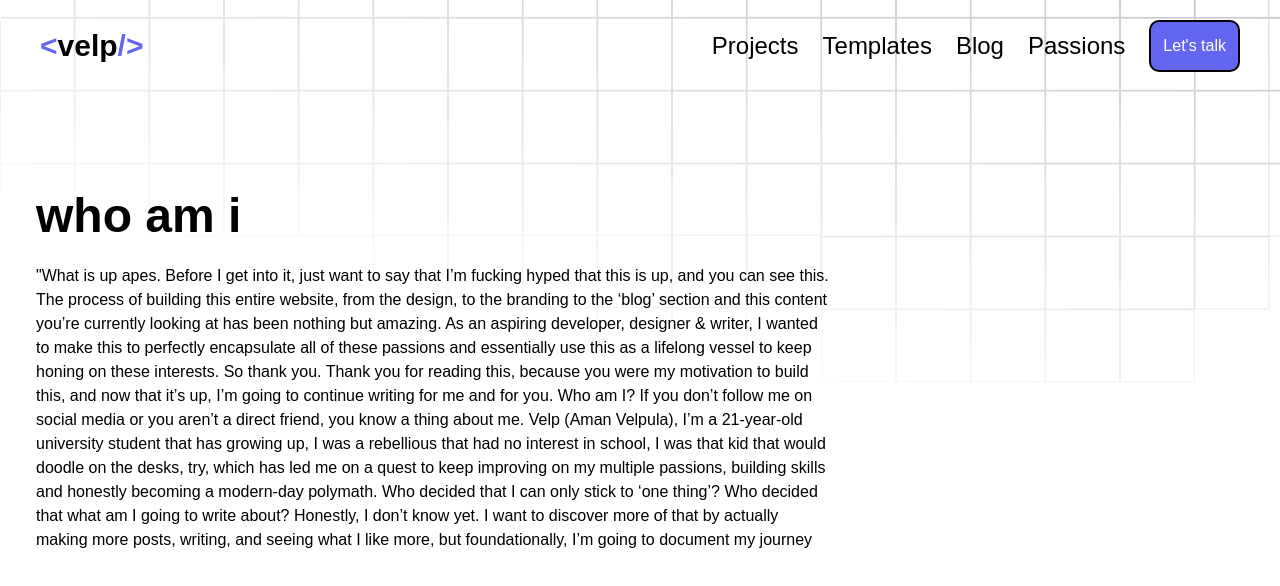
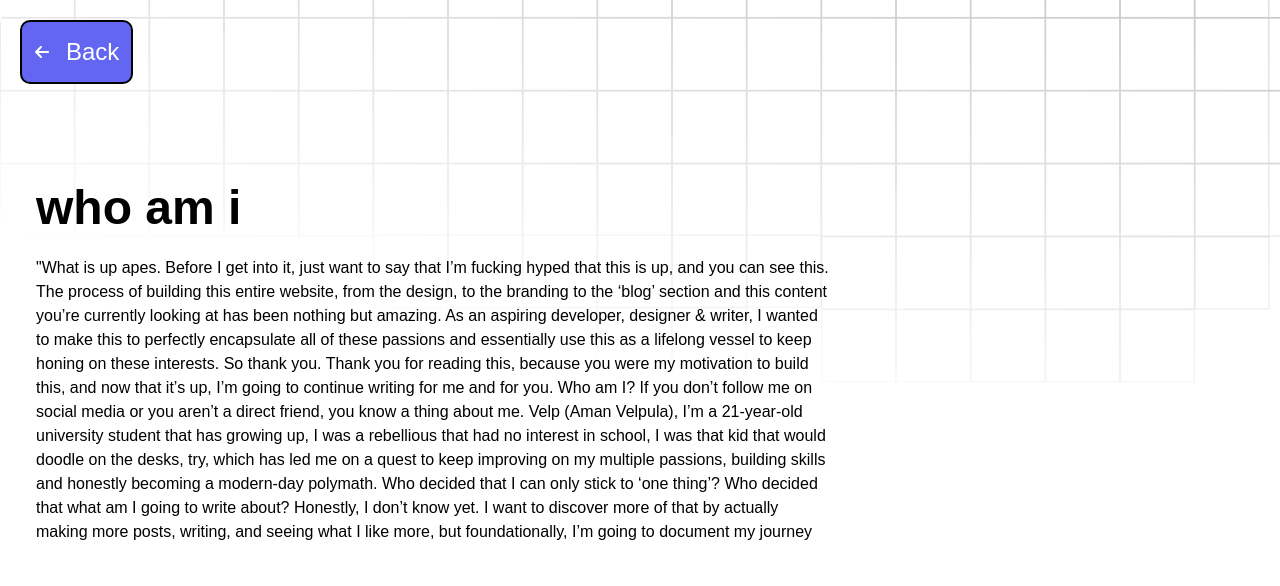
Before and after one commit to VelpCode/BuildPort2, a React (Create React App) app in the folder portfolio/: page /blogcontent/1 in a window 1280 px wide. Shown: the top 586 px of the page. Built offline with nearby package versions, Linux system fonts and the light colour scheme; a web font is replaced by a local one.

Commit message:
realport

```diff
--- a/portfolio/src/pages/About.jsx
+++ b/portfolio/src/pages/About.jsx
@@ -1,8 +1,13 @@
 import React from 'react'
+import Navbar from '../components/Navbar/Navbar'
+import Passions  from '../components/Passions/Passions'
 
 const About = () => {
   return (
-    <div>About</div>
+    <>
+      <Navbar />
+      <Passions />
+    </>
   )
 }
 
--- a/portfolio/src/pages/Blogcontent.jsx
+++ b/portfolio/src/pages/Blogcontent.jsx
@@ -1,13 +1,28 @@
 import React from 'react'
 import Navbar from '../components/Navbar/Navbar'
 import Content from '../components/Blogcontent/Blogcontent'
+import { motion } from "framer-motion";
+import { useScroll } from 'framer-motion';
+import { FaArrowLeft } from "react-icons/fa6";
+import { Link, useHistory } from 'react-router-dom';
+
 
 const Blogcontent = () => {
   return (
     <div>
-
-        <Navbar />
-        <Content />
+        <Link to = "/blog">
+            <motion.div className = "bbix mt-5 inline-flex items-center"
+                whileHover={{
+                  scale: 1.1,
+                  textShadow: "0px 0px 8px rgb(255,255,255)",
+                  boxShadow: "2px 10px 8px rgb(255,255,255)",
+                }}>
+                  <FaArrowLeft
+                className='text-[2vh] mr-[2vh]'/>
+                  Back
+                </motion.div>
+          </Link>
+          <Content />
 
     </div>
   )
```
